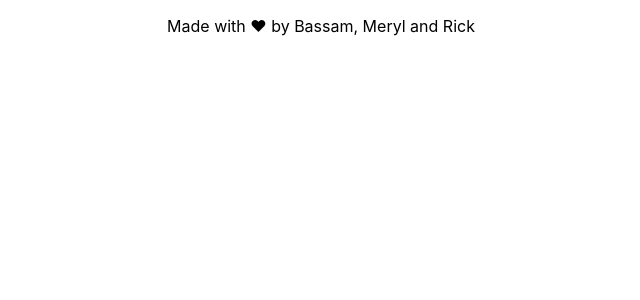
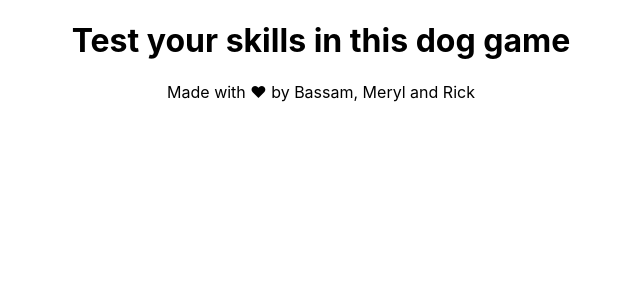
Before and after one commit to MerylGeugies/DogSpiritAnimal, a React (Create React App) app: page /game in a window 1280 px wide. Shown: the top 300 px of the page, without its empty margins (319-959 px from the left). Built offline with nearby package versions, Linux system fonts and the light colour scheme.

Commit message:
start dog game 1

```diff
--- a/src/App.css
+++ b/src/App.css
@@ -16,6 +16,6 @@ a:link {
 }
 
 .MainButtons{
- margin-top: 150px;
- margin-bottom: 200px;
+ margin-top: 100px;
+ margin-bottom: 150px;
 }
--- a/src/App.js
+++ b/src/App.js
@@ -4,9 +4,8 @@ import Buttons from './components/Buttons'
 import store from './store';
 import { Provider } from 'react-redux';
 import { BrowserRouter as Router, NavLink, Route } from 'react-router-dom';
-//import DogList from './components/DogList';
-// import DogImagesContainer from './components/DogImagesContainer';
 import BreedListContainer from './components/BreedListContainer';
+import DogGame1 from './components/DogGame1';
 
 function App() {
   return (
@@ -22,13 +21,14 @@ function App() {
                   <NavLink to="/studybreeds">
                     <Buttons buttonText={'Learn dog breeds'} buttonClass={"learnbutton"} />
                   </NavLink>
-                  <NavLink to="/">
+                  <NavLink to="/game">
                     <Buttons buttonText={'Test your skills and play a dog game'} buttonClass={"playgamebutton"} />
                   </NavLink>
                 </div>
               </div>
             )} />
 
+            <Route path="/game" component={DogGame1} />
             <Route path="/studybreeds" component={BreedListContainer} />
 
             {/* <DogImagesContainer /> */}
--- /dev/null
+++ b/src/components/DogGame1.js
@@ -0,0 +1,23 @@
+import React from 'react';
+//import { connect } from 'net';
+//import { Link } from 'react-router-dom'
+
+export default function DogGame(props) {
+
+  return (
+    <div>
+      <h1>Test your skills in this dog game</h1>
+      <div>
+
+
+      </div>
+      {/* <ul>
+             { props.dogBreeds
+              ? props.dogBreeds.map(breed => <p key={breed}>{breed}</p>)
+
+               : 'Loading...'
+            }
+          </ul> */}
+    </div>
+  );
+}
```
